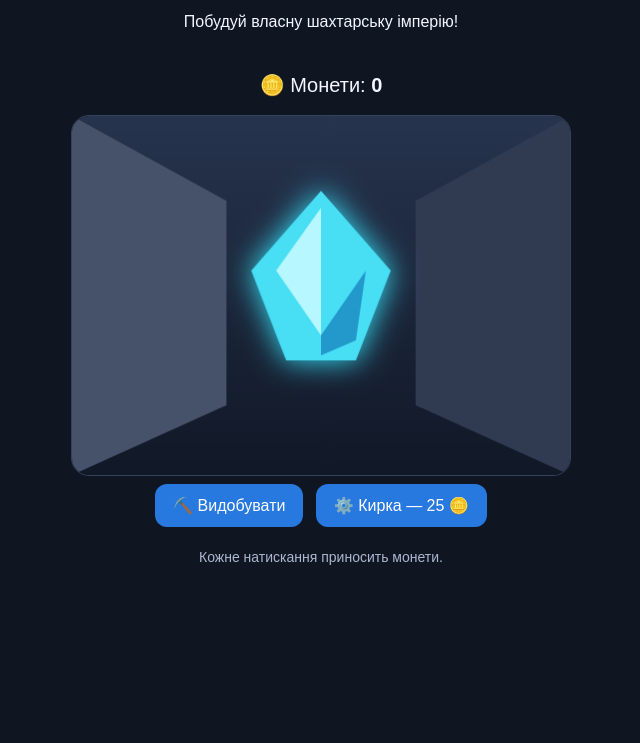
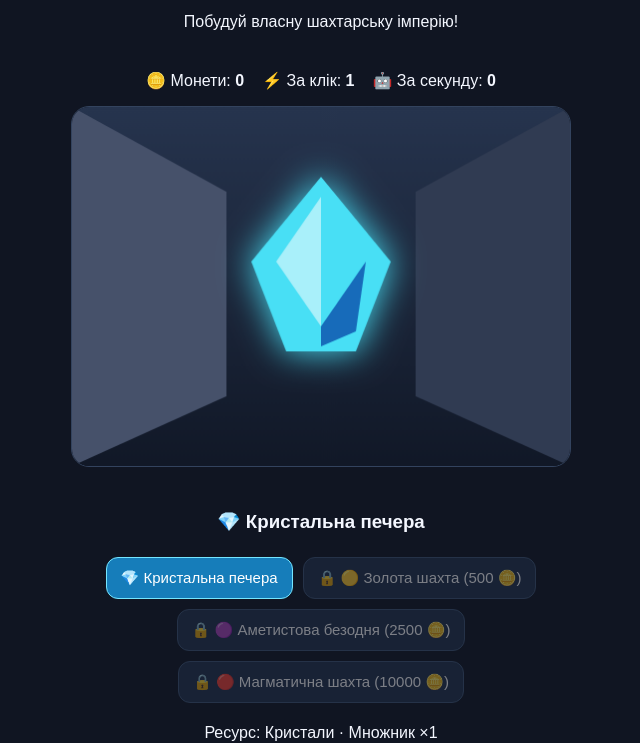
Before and after one commit to lozovoyarik-source/mineclicker, a plain HTML site: page public/index.html in a window 1280 px wide. Shown: the part 61-804 px from the top of the page, without its empty margins (319-959 px from the left). Drawn offline with Linux system fonts and the light colour scheme.

Commit message:
Update index.html

```diff
--- a/public/index.html
+++ b/public/index.html
@@ -7,38 +7,18 @@
 <meta name="theme-color" content="#101522">
 <title>MineClicker — Шахтарська імперія</title>
 <style>
-    * { box-sizing: border-box; }
-    body {
-      margin: 0;
-      background: #101522;
-      color: #f4f7ff;
-      font-family: Arial, sans-serif;
-      text-align: center;
-    }
-    header { padding: 20px 12px 8px; }
-    h1 { margin: 0; color: #75e6ff; }
-    #stats { margin: 18px; font-size: 20px; }
-    canvas {
-      display: block;
-      width: min(94vw, 500px);
-      height: auto;
-      margin: 0 auto;
-      border: 1px solid #33435e;
-      border-radius: 18px;
-      touch-action: manipulation;
-    }
-    button {
-      margin: 8px 4px;
-      padding: 12px 18px;
-      border: 0;
-      border-radius: 12px;
-      background: #2879df;
-      color: white;
-      font-size: 16px;
-      cursor: pointer;
-    }
-    button:active { transform: scale(.96); }
-    #hint { color: #aab8d0; font-size: 14px; }
+*{box-sizing:border-box}
+body{margin:0;background:#101522;color:#f4f7ff;font-family:Arial,sans-serif;text-align:center}
+header{padding:20px 10px 8px}
+h1{margin:0;color:#75e6ff}
+#stats{display:flex;justify-content:center;gap:18px;flex-wrap:wrap;margin:16px}
+canvas{display:block;width:min(94vw,500px);height:auto;margin:auto;border:1px solid #33435e;border-radius:18px;touch-action:manipulation}
+button{margin:5px;padding:11px 14px;border:1px solid #405777;border-radius:12px;background:#23334d;color:white;font-size:15px;cursor:pointer}
+button:active{transform:scale(.97)}
+button:disabled{opacity:.45}
+.active{background:#167dba;border-color:#75e6ff}
+.panel{max-width:520px;margin:14px auto;padding:12px}
+#hint{color:#aab8d0;font-size:14px;min-height:20px}
 </style>
 </head>
 <body>
@@ -48,140 +28,163 @@
 </header>
 
 <div id="stats">
-    🪙 Монети: <strong id="coins">0</strong>
+<span>🪙 Монети: <b id="coins">0</b></span>
+<span>⚡ За клік: <b id="power">1</b></span>
+<span>🤖 За секунду: <b id="rate">0</b></span>
 </div>
 
-  <canvas id="mine" width="500" height="360"
-          aria-label="Натискай на руду, щоб добувати монети"></canvas>
+<canvas id="mine" width="500" height="360"></canvas>
 
-  <div>
+<div class="panel">
+<h3 id="mineName">💎 Кристальна печера</h3>
+<div id="mineButtons"></div>
+<p id="mineInfo">Видобувай ресурси та покращуй спорядження.</p>
 <button id="mineBtn">⛏️ Видобувати</button>
-    <button id="upgradeBtn">⚙️ Кирка — 25 🪙</button>
+<button id="upgradeBtn">⚙️ Покращити кирку — 25 🪙</button>
+<button id="workerBtn">🤖 Найняти шахтаря — 50 🪙</button>
+<p id="hint">Натискай на кристал або кнопку видобутку!</p>
 </div>
-  <p id="hint">Кожне натискання приносить монети.</p>
 
 <script>
-    const canvas = document.getElementById('mine');
-    const ctx = canvas.getContext('2d');
-    const coinsEl = document.getElementById('coins');
-    const hint = document.getElementById('hint');
+const canvas=document.getElementById('mine');
+const ctx=canvas.getContext('2d');
+const $=id=>document.getElementById(id);
 
-    let coins = 0;
-    let power = 1;
-    let upgradeCost = 25;
-    let particles = [];
+const mines=[
+ {name:'💎 Кристальна печера',resource:'Кристали',color:'#48dff5',dark:'#176bba',unlock:0,mult:1},
+ {name:'🟡 Золота шахта',resource:'Золото',color:'#ffd65a',dark:'#a96919',unlock:500,mult:2},
+ {name:'🟣 Аметистова безодня',resource:'Аметисти',color:'#c18aff',dark:'#6b36b5',unlock:2500,mult:5},
+ {name:'🔴 Магматична шахта',resource:'Магма-кристали',color:'#ff775f',dark:'#a92e38',unlock:10000,mult:12}
+];
 
-    function drawMine() {
-      ctx.clearRect(0, 0, 500, 360);
+let coins=0,power=1,upgradeCost=25,workers=0,workerCost=50;
+let selected=0,particles=[],lastSave=Date.now();
 
-      const bg = ctx.createLinearGradient(0, 0, 0, 360);
-      bg.addColorStop(0, '#26344e');
-      bg.addColorStop(1, '#111827');
-      ctx.fillStyle = bg;
-      ctx.fillRect(0, 0, 500, 360);
-
-      // Псевдо-3D стіни шахти
-      ctx.fillStyle = '#46516a';
-      ctx.beginPath();
-      ctx.moveTo(0, 0);
-      ctx.lineTo(155, 85);
-      ctx.lineTo(155, 290);
-      ctx.lineTo(0, 360);
-      ctx.fill();
-
-      ctx.fillStyle = '#303b52';
-      ctx.beginPath();
-      ctx.moveTo(500, 0);
-      ctx.lineTo(345, 85);
-      ctx.lineTo(345, 290);
-      ctx.lineTo(500, 360);
-      ctx.fill();
-
-      // Кристал із сяйвом
-      ctx.save();
-      ctx.shadowColor = '#36e6ff';
-      ctx.shadowBlur = 30;
-      ctx.fillStyle = '#48dff5';
-      ctx.beginPath();
-      ctx.moveTo(250, 75);
-      ctx.lineTo(320, 155);
-      ctx.lineTo(285, 245);
-      ctx.lineTo(215, 245);
-      ctx.lineTo(180, 155);
-      ctx.closePath();
-      ctx.fill();
-      ctx.restore();
-
-      ctx.fillStyle = '#b7f7ff';
-      ctx.beginPath();
-      ctx.moveTo(250, 92);
-      ctx.lineTo(250, 220);
-      ctx.lineTo(205, 155);
-      ctx.closePath();
-      ctx.fill();
-
-      ctx.fillStyle = '#2398cb';
-      ctx.beginPath();
-      ctx.moveTo(250, 220);
-      ctx.lineTo(295, 155);
-      ctx.lineTo(285, 225);
-      ctx.lineTo(250, 240);
-      ctx.closePath();
-      ctx.fill();
-
-      // Частинки
-      for (const p of particles) {
-        ctx.globalAlpha = Math.max(0, p.life);
-        ctx.fillStyle = '#ffe78a';
-        ctx.beginPath();
-        ctx.arc(p.x, p.y, 4, 0, Math.PI * 2);
-        ctx.fill();
-      }
-      ctx.globalAlpha = 1;
+function update(){
+ $('coins').textContent=Math.floor(coins).toLocaleString('uk-UA');
+ $('power').textContent=power*mines[selected].mult;
+ $('rate').textContent=workers*mines[selected].mult;
+ $('mineName').textContent=mines[selected].name;
+ $('mineInfo').textContent=`Ресурс: ${mines[selected].resource} · Множник ×${mines[selected].mult}`;
+ $('upgradeBtn').textContent=`⚙️ Кирка — ${upgradeCost} 🪙`;
+ $('workerBtn').textContent=`🤖 Шахтар — ${workerCost} 🪙`;
+ $('mineButtons').innerHTML='';
+ mines.forEach((m,i)=>{
+   const b=document.createElement('button');
+   b.textContent=coins>=m.unlock?m.name:`🔒 ${m.name} (${m.unlock} 🪙)`;
+   b.className=i===selected?'active':'';
+   b.disabled=coins<m.unlock;
+   b.onclick=()=>{selected=i;update();drawMine()};
+   $('mineButtons').appendChild(b);
+ });
 }
 
-    function animate() {
-      for (const p of particles) {
-        p.x += p.vx;
-        p.y += p.vy;
-        p.life -= 0.025;
+function drawMine(){
+ const m=mines[selected];
+ ctx.clearRect(0,0,500,360);
+ const bg=ctx.createLinearGradient(0,0,0,360);
+ bg.addColorStop(0,'#26344e');bg.addColorStop(1,'#111827');
+ ctx.fillStyle=bg;ctx.fillRect(0,0,500,360);
+
+ ctx.fillStyle='#46516a';
+ ctx.beginPath();ctx.moveTo(0,0);ctx.lineTo(155,85);
+ ctx.lineTo(155,290);ctx.lineTo(0,360);ctx.fill();
+
+ ctx.fillStyle='#303b52';
+ ctx.beginPath();ctx.moveTo(500,0);ctx.lineTo(345,85);
+ ctx.lineTo(345,290);ctx.lineTo(500,360);ctx.fill();
+
+ ctx.save();
+ ctx.shadowColor=m.color;ctx.shadowBlur=35;
+ ctx.fillStyle=m.color;
+ ctx.beginPath();ctx.moveTo(250,70);ctx.lineTo(320,155);
+ ctx.lineTo(285,245);ctx.lineTo(215,245);ctx.lineTo(180,155);
+ ctx.closePath();ctx.fill();ctx.restore();
+
+ ctx.fillStyle='#ffffff88';
+ ctx.beginPath();ctx.moveTo(250,90);ctx.lineTo(250,220);
+ ctx.lineTo(205,155);ctx.closePath();ctx.fill();
+
+ ctx.fillStyle=m.dark;
+ ctx.beginPath();ctx.moveTo(250,220);ctx.lineTo(295,155);
+ ctx.lineTo(285,225);ctx.lineTo(250,240);ctx.closePath();ctx.fill();
+
+ for(const p of particles){
+   ctx.globalAlpha=Math.max(0,p.life);
+   ctx.fillStyle=p.color;
+   ctx.beginPath();ctx.arc(p.x,p.y,p.size,0,Math.PI*2);ctx.fill();
  }
-      particles = particles.filter(p => p.life > 0);
+ ctx.globalAlpha=1;
+}
+
+function mine(){
+ const amount=power*mines[selected].mult;
+ coins+=amount;
+ for(let i=0;i<14;i++){
+   particles.push({
+     x:250,y:165,vx:(Math.random()-.5)*8,
+     vy:(Math.random()-.5)*8,life:1,
+     size:2+Math.random()*4,color:mines[selected].color
+   });
+ }
+ update();
+}
+
+function animate(){
+ for(const p of particles){p.x+=p.vx;p.y+=p.vy;p.life-=.025}
+ particles=particles.filter(p=>p.life>0);
  drawMine();
  requestAnimationFrame(animate);
 }
 
-    function mine() {
-      coins += power;
-      coinsEl.textContent = coins;
+$('mineBtn').onclick=mine;
+canvas.addEventListener('click',mine);
 
-      for (let i = 0; i < 12; i++) {
-        particles.push({
-          x: 250, y: 165,
-          vx: (Math.random() - 0.5) * 7,
-          vy: (Math.random() - 0.5) * 7,
-          life: 1
-        });
+$('upgradeBtn').onclick=()=>{
+ if(coins<upgradeCost){$('hint').textContent='Недостатньо монет!';return}
+ coins-=upgradeCost;power++;
+ upgradeCost=Math.floor(upgradeCost*1.7);
+ $('hint').textContent=`Кирку покращено! Сила: ${power}`;
+ update();
+};
+
+$('workerBtn').onclick=()=>{
+ if(coins<workerCost){$('hint').textContent='Недостатньо монет!';return}
+ coins-=workerCost;workers++;
+ workerCost=Math.floor(workerCost*1.8);
+ $('hint').textContent=`Шахтар найнятий! Пасивний видобуток: ${workers} за секунду`;
+ update();
+};
+
+setInterval(()=>{
+ coins+=workers*mines[selected].mult;
+ update();
+},1000);
+
+setInterval(()=>{
+ if(Date.now()-lastSave>5000){
+   try{
+     localStorage.setItem('mineclicker-save',JSON.stringify({
+       coins,power,upgradeCost,workers,workerCost,selected
+     }));
+   }catch(e){}
+   lastSave=Date.now();
  }
+},1000);
+
+try{
+ const save=JSON.parse(localStorage.getItem('mineclicker-save'));
+ if(save){
+   coins=Math.max(0,Number(save.coins)||0);
+   power=Math.max(1,Number(save.power)||1);
+   upgradeCost=Math.max(25,Number(save.upgradeCost)||25);
+   workers=Math.max(0,Number(save.workers)||0);
+   workerCost=Math.max(50,Number(save.workerCost)||50);
+   selected=Math.min(3,Math.max(0,Number(save.selected)||0));
  }
+}catch(e){}
 
-    document.getElementById('mineBtn').addEventListener('click', mine);
-    canvas.addEventListener('click', mine);
-
-    document.getElementById('upgradeBtn').addEventListener('click', () => {
-      if (coins < upgradeCost) {
-        hint.textContent = `Потрібно ще ${upgradeCost - coins} монет!`;
-        return;
-      }
-      coins -= upgradeCost;
-      power++;
-      upgradeCost = Math.floor(upgradeCost * 1.7);
-      coinsEl.textContent = coins;
-      document.getElementById('upgradeBtn').textContent =
-        `⚙️ Кирка — ${upgradeCost} 🪙`;
-      hint.textContent = `Сила видобутку: ${power} монет за натискання!`;
-    });
-
+update();
 animate();
 </script>
 </body>
```
Lines whose indentation alone changed are shown as unchanged.
